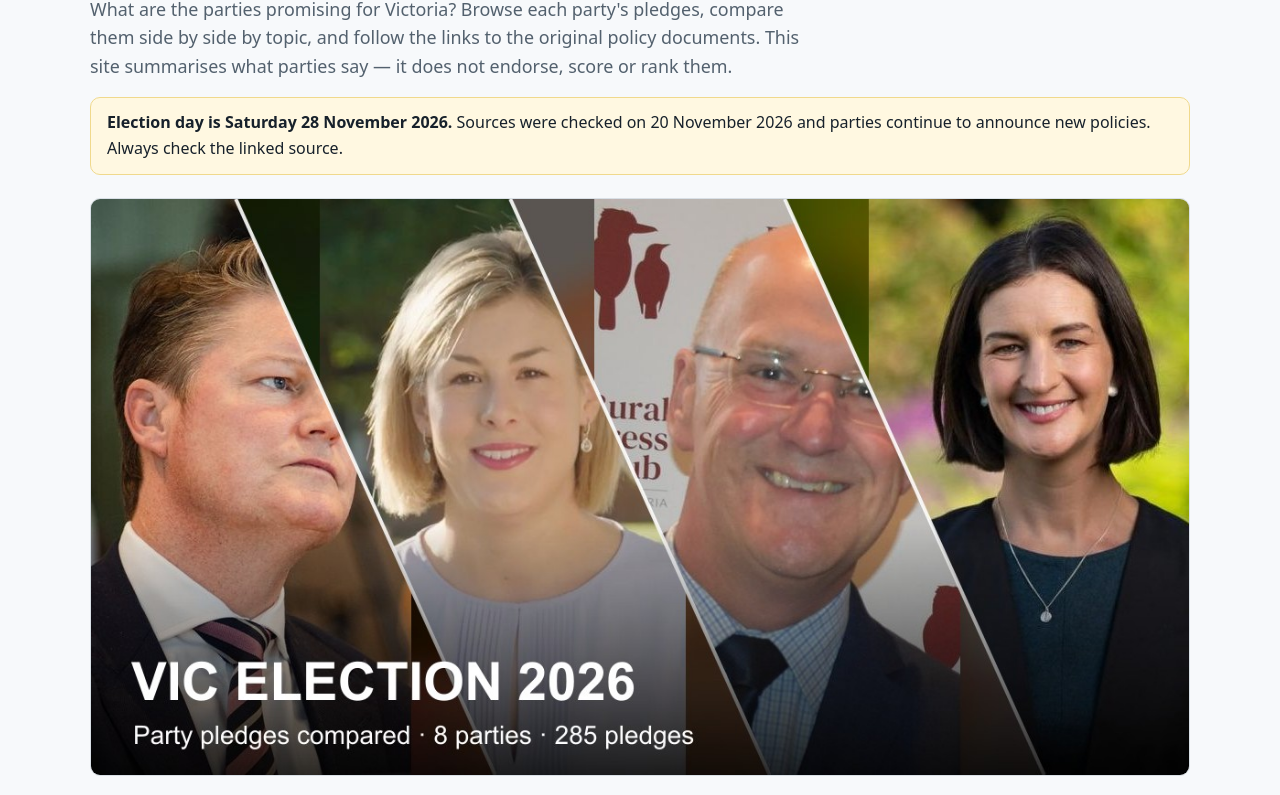
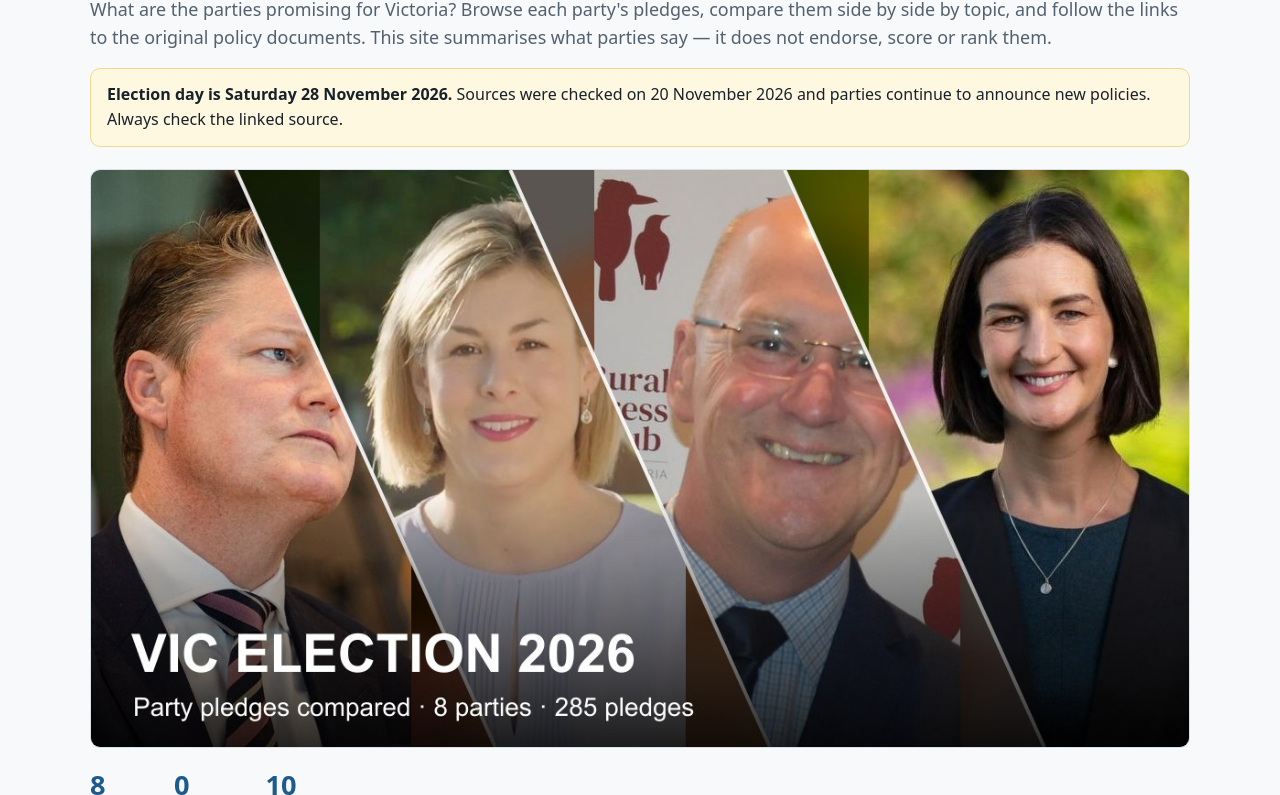
Before and after one commit to updateaman/victoria_elections, an Astro site: page / in a window 1280 px wide. Shown: the part 220-1015 px from the top of the page. Built offline with nearby package versions, Linux system fonts and the light colour scheme; Astro itself is replaced by a stand-in of ours; no server answers.

Commit message:
Widen home page lead paragraph

```diff
--- a/src/pages/index.astro
+++ b/src/pages/index.astro
@@ -83,3 +83,7 @@ const totalPledges = pledges.length;
 		for the method and limitations.
 	</p>
 </BaseLayout>
+
+<style>
+	p.lead { max-width: none; }
+</style>
```
